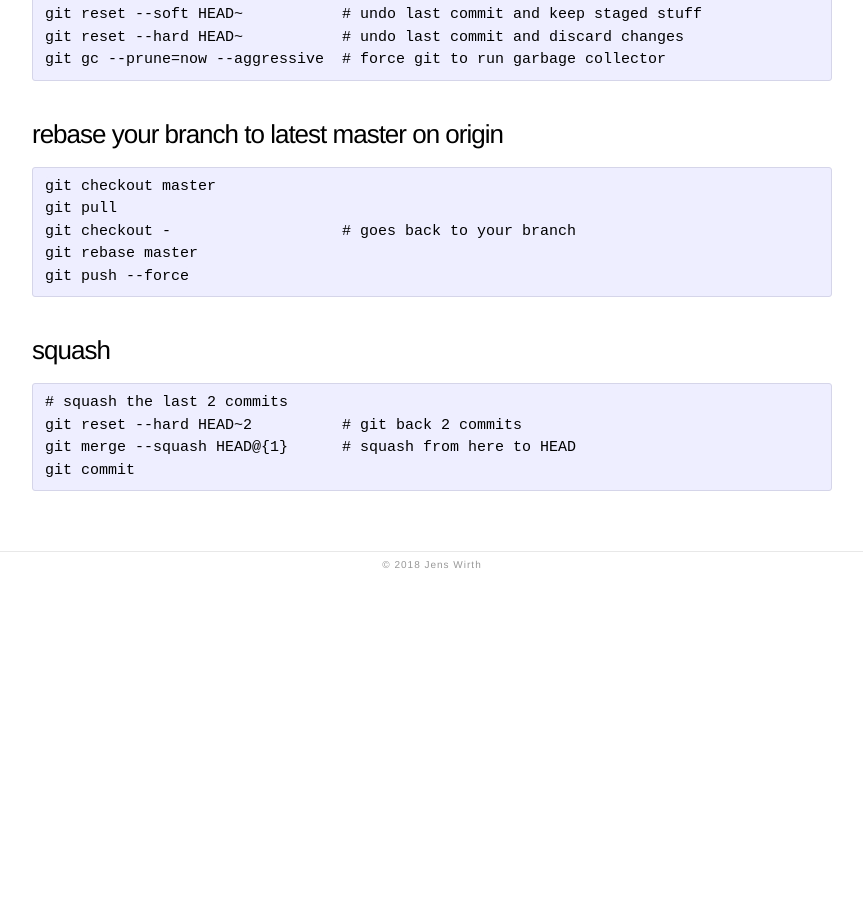
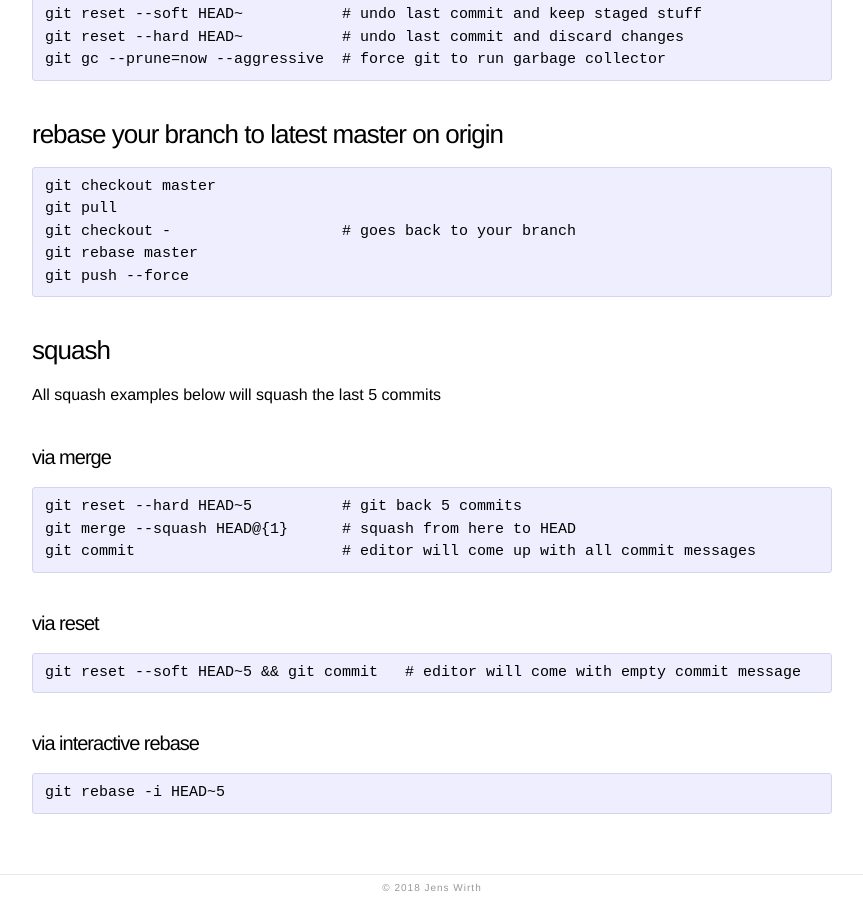
Before and after one commit to jewirth/jewirth.github.io, a Jekyll site: the page built from syntax.md, in a window 1280 px wide and 900 px high, scrolled down 12097 px. Shown: the whole window, without its empty margins (208-1071 px from the left). Built offline with Jekyll 4.4.1, drawn with Linux system fonts in a browser that asks for light colours; before the commit the page ends 12674 px from its top, so only the background shows below that.

Commit message:
Update syntax.md

```diff
--- a/syntax.md
+++ b/syntax.md
@@ -541,7 +541,15 @@ Here you'll see a mess of syntax snippets that I found useful at some point in m
     git push --force
 
 ## squash
-    # squash the last 2 commits
-    git reset --hard HEAD~2          # git back 2 commits
+All squash examples below will squash the last 5 commits
+
+### via merge
+    git reset --hard HEAD~5          # git back 5 commits
     git merge --squash HEAD@{1}      # squash from here to HEAD
-    git commit
+    git commit                       # editor will come up with all commit messages
+
+### via reset
+    git reset --soft HEAD~5 && git commit   # editor will come with empty commit message
+
+### via interactive rebase
+    git rebase -i HEAD~5
```
